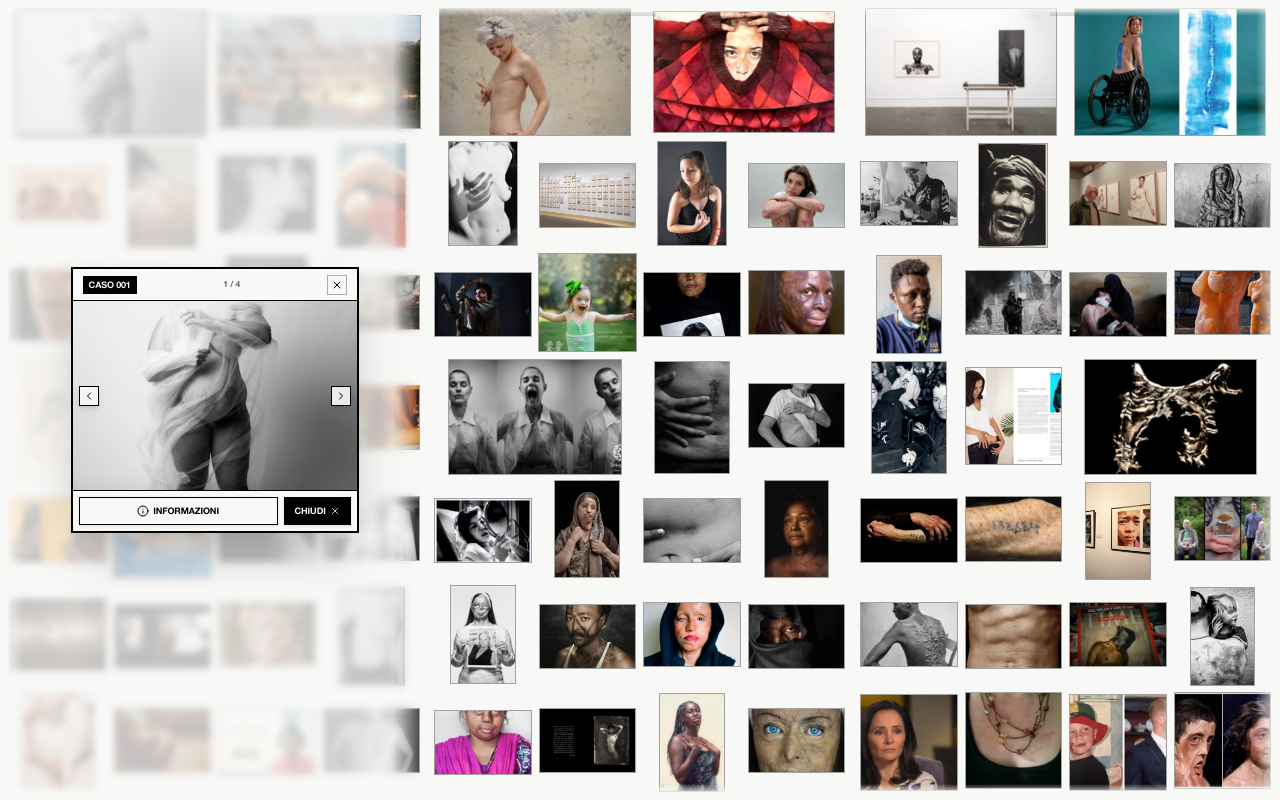
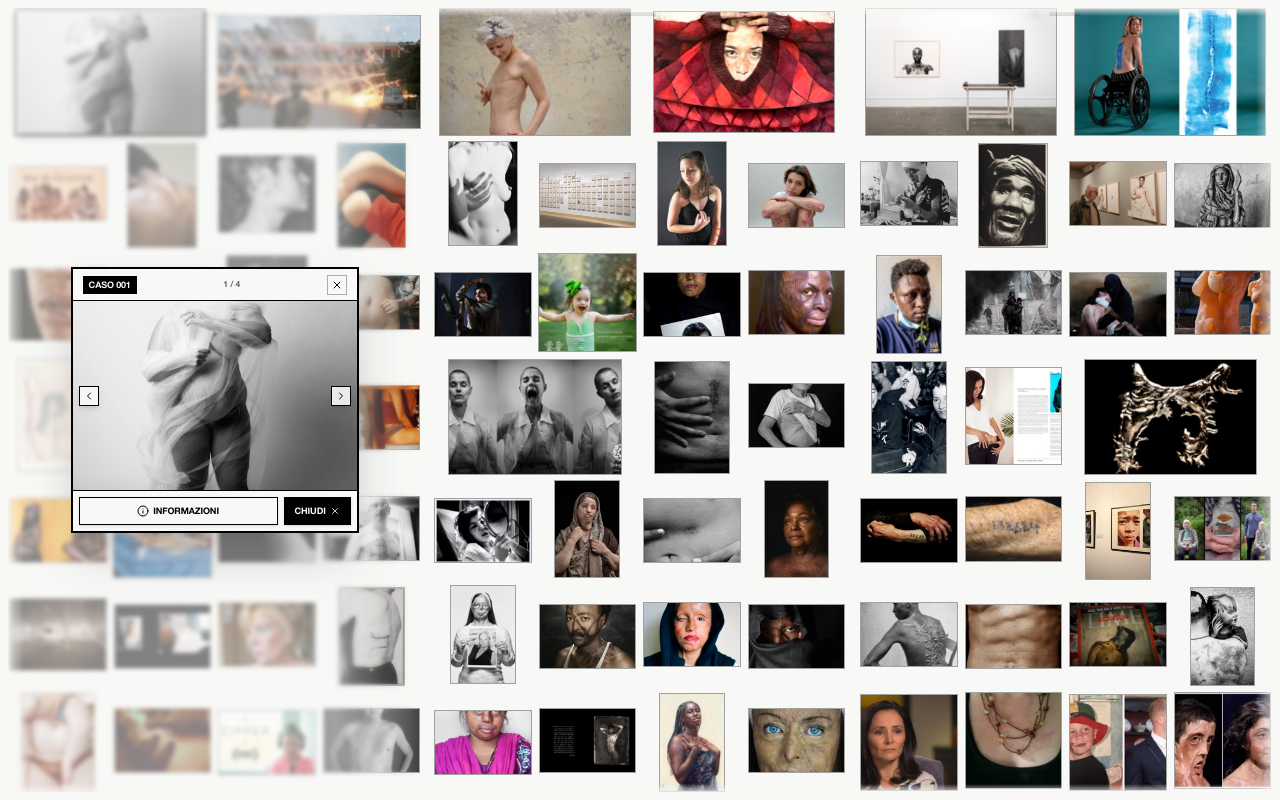
Before and after one commit to Elisabetta784/oltre-lo-sguardo-oltre-la-pelle, a Next.js app: page / in a window 1280 px wide. Both pictures are taken after a click on the button 110 px from the left and 72 px from the top of the page. Built offline with nearby package versions, Linux system fonts and the light colour scheme.

Commit message:
fix: lighten backdrop to 52% and broaden column seam feathering to 85px for ultra-soft transition

```diff
--- a/src/components/StationModal.tsx
+++ b/src/components/StationModal.tsx
@@ -19,32 +19,32 @@ export function StationModal({ item, portionIndex = 2, onClose }: StationModalPr
   // Natural dimensions from archive
   const dim = ARCHIVE_ASPECT_RATIOS[item.id];
 
-  // Seamless edge feathering only on the boundary bordering the neighboring column(s)
+  // Ultra-soft, delicate edge feathering (85px wide) on the boundary bordering the neighboring column(s)
   const maskStyle = useMemo(() => {
     if (portionIndex === 1) {
-      // Station 1: right edge borders Station 2 -> soft feather on right seam only
+      // Station 1: right edge borders Station 2 -> soft 85px gradual feather on right seam only
       return {
         maskImage:
-          "linear-gradient(to right, black 0%, black calc(100% - 28px), transparent 100%)",
+          "linear-gradient(to right, black 0%, black calc(100% - 85px), transparent 100%)",
         WebkitMaskImage:
-          "linear-gradient(to right, black 0%, black calc(100% - 28px), transparent 100%)",
+          "linear-gradient(to right, black 0%, black calc(100% - 85px), transparent 100%)",
       };
     }
     if (portionIndex === 3) {
-      // Station 3: left edge borders Station 2 -> soft feather on left seam only
+      // Station 3: left edge borders Station 2 -> soft 85px gradual feather on left seam only
       return {
         maskImage:
-          "linear-gradient(to right, transparent 0%, black 28px, black 100%)",
+          "linear-gradient(to right, transparent 0%, black 85px, black 100%)",
         WebkitMaskImage:
-          "linear-gradient(to right, transparent 0%, black 28px, black 100%)",
+          "linear-gradient(to right, transparent 0%, black 85px, black 100%)",
       };
     }
-    // Station 2 (center): borders both Station 1 and 3 -> soft feather on both seams
+    // Station 2 (center): borders both Station 1 and 3 -> soft 85px gradual feather on both seams
     return {
       maskImage:
-        "linear-gradient(to right, transparent 0%, black 28px, black calc(100% - 28px), transparent 100%)",
+        "linear-gradient(to right, transparent 0%, black 85px, black calc(100% - 85px), transparent 100%)",
       WebkitMaskImage:
-        "linear-gradient(to right, transparent 0%, black 28px, black calc(100% - 28px), transparent 100%)",
+        "linear-gradient(to right, transparent 0%, black 85px, black calc(100% - 85px), transparent 100%)",
     };
   }, [portionIndex]);
 
@@ -84,7 +84,7 @@ export function StationModal({ item, portionIndex = 2, onClose }: StationModalPr
 
   return (
     <div className="absolute inset-0 z-40 flex items-center justify-center p-2 sm:p-3 pointer-events-auto overflow-hidden">
-      {/* 1. Original backdrop from first version, with softly feathered outer column seam */}
+      {/* 1. Lighter, delicate backdrop with wide 85px soft feathering on the outer column seam */}
       <motion.div
         initial={{ opacity: 0 }}
         animate={{ opacity: 1 }}
@@ -92,7 +92,7 @@ export function StationModal({ item, portionIndex = 2, onClose }: StationModalPr
         transition={{ duration: 0.22, ease: "easeOut" }}
         onClick={onClose}
         style={maskStyle}
-        className="absolute inset-0 z-30 bg-[#F8F8F6]/78 backdrop-blur-[3.5px] cursor-pointer"
+        className="absolute inset-0 z-30 bg-[#F8F8F6]/52 backdrop-blur-[2px] cursor-pointer"
         aria-label="Chiudi"
       />
 
```
